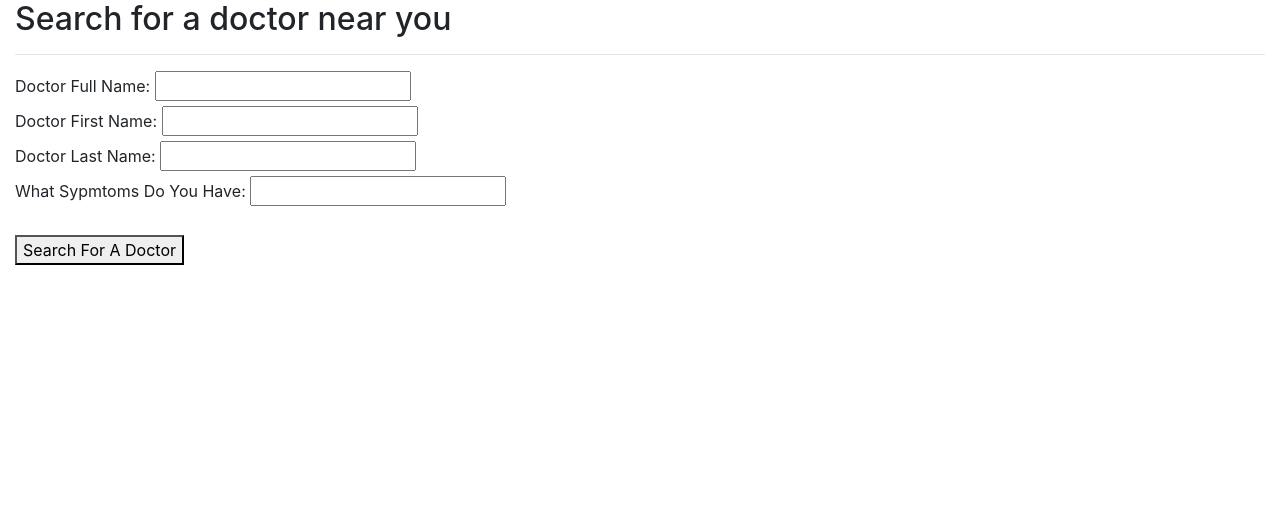
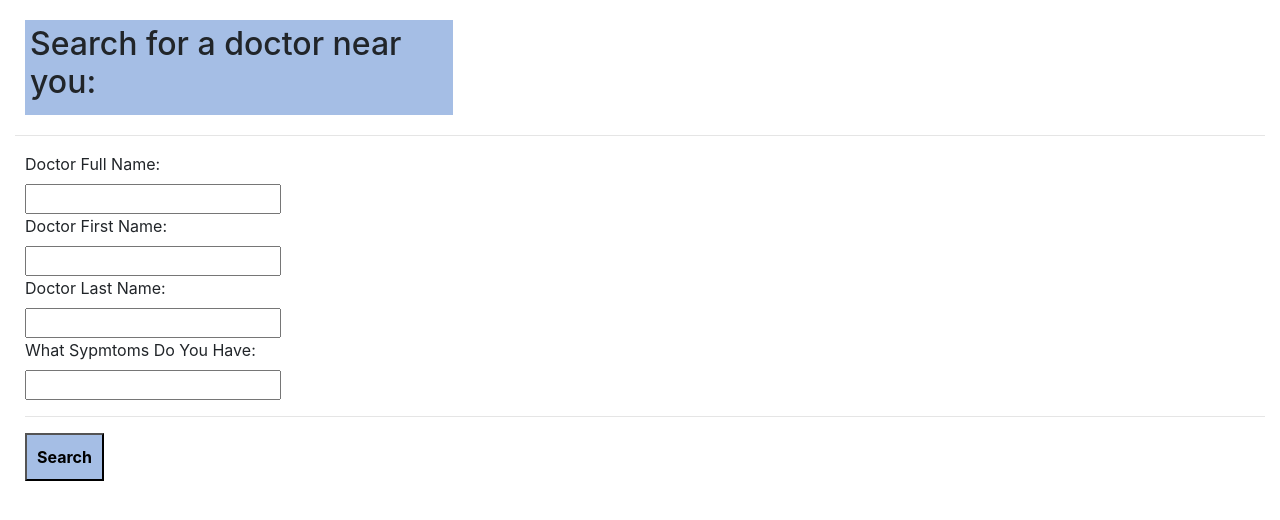
Before and after one commit to TavishOKeefe/Doctor-Lookup, a website built with webpack: page src/index.html in a window 1280 px wide. Built offline with nearby package versions, Linux system fonts and the light colour scheme.

Commit message:
add css styling.

```diff
--- a/src/index.html
+++ b/src/index.html
@@ -6,21 +6,21 @@
   <body>
     <div class="container-fluid">
       <div class="navbar-header">
-        <h2>Search for a doctor near you</h2>
+        <h2>Search for a doctor near you:</h2>
+      </div>
         <hr />
         <form id="doctorInput" method="get">
-          <label for="name">Doctor Full Name:</label>
+          <label for="name">Doctor Full Name:</label><br>
           <input id="name" type="text" name="name"></input><br />
-          <label for="firstName">Doctor First Name:</label>
+          <label for="firstName">Doctor First Name:</label><br>
           <input id="firstName" type="text" name="firstName"></input><br />
-          <label for="lastName">Doctor Last Name:</label>
+          <label for="lastName">Doctor Last Name:</label><br>
           <input id="lastName" type="text" name="lastName"></input><br />
-          <label for="query">What Sypmtoms Do You Have:</label>
+          <label for="query">What Sypmtoms Do You Have:</label><br>
           <input id="query" type="text" name="query"></input><br />
-          <br />
-          <button id="submitDoctorInfo" type="button" name="submitBikeInfo">Search For A Doctor</button>
+          <hr />
+          <button id="submitDoctorInfo" type="button" name="submitBikeInfo"><strong>Search</strong></button>
         </form>
-      </div>
     </div>
     <br>
     <div class="name1">
@@ -29,6 +29,5 @@
     <div class="error">
       <p></p>
     </div>
-
   </body>
 </html>
--- a/src/main.js
+++ b/src/main.js
@@ -22,7 +22,7 @@ $(document).ready(function() {
         $('.name1').append("Sorry, but your search matched no results in the Portland, OR area.")
       } else {
         body.data.forEach(function(doctor){
-        $('.name1').append('<ul><li>' + doctor.profile.slug + '<br>'+ 'Address in Portland, OR: ' + doctor.practices[0].visit_address.street + '<br>'+ 'Phone Number: ' + doctor.practices[0].phones[0].number + '<br>'+ doctor.profile.image_url + '<br>'+ 'Accepting new patients: ' + doctor.practices[0].accepts_new_patients + '</li><ul>');
+        $('.name1').append('<ul><li>' + '<strong>' + doctor.profile.slug + '</strong>' + '<br>'+ 'Address in Portland, OR: ' + doctor.practices[0].visit_address.street + '<br>'+ 'Phone Number: ' + doctor.practices[0].phones[0].number + '<br>'+ doctor.profile.image_url + '<br>'+ 'Accepting new patients: ' + doctor.practices[0].accepts_new_patients + '</li><ul>');
         });
       }
     }, function(error) {
--- a/src/styles.css
+++ b/src/styles.css
@@ -0,0 +1,17 @@
+.navbar-header {
+  background-color: #a5bee5;
+  margin-top: 20px;
+  margin-bottom: 20px;
+  margin-left: 10px;
+  margin-right: 65%;
+  padding: 5px;
+}
+
+#submitDoctorInfo {
+  background-color: #a5bee5;
+  padding: 10px;
+}
+
+#doctorInput {
+  margin-left: 10px;
+}
```
